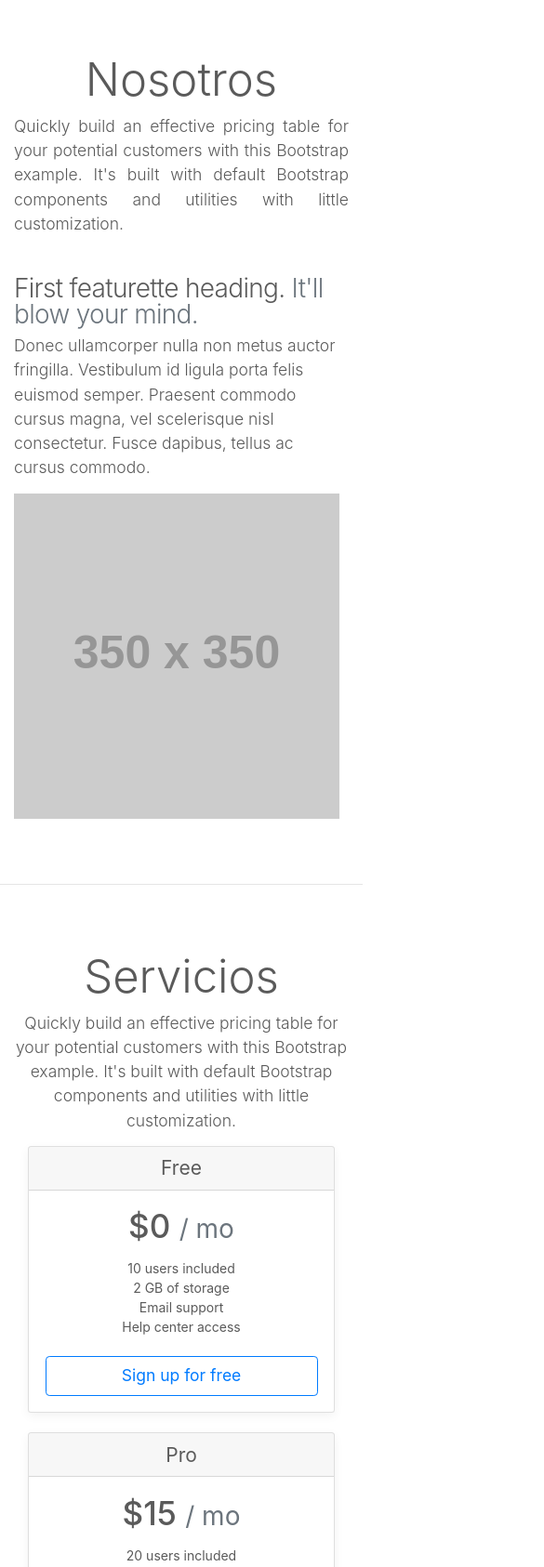
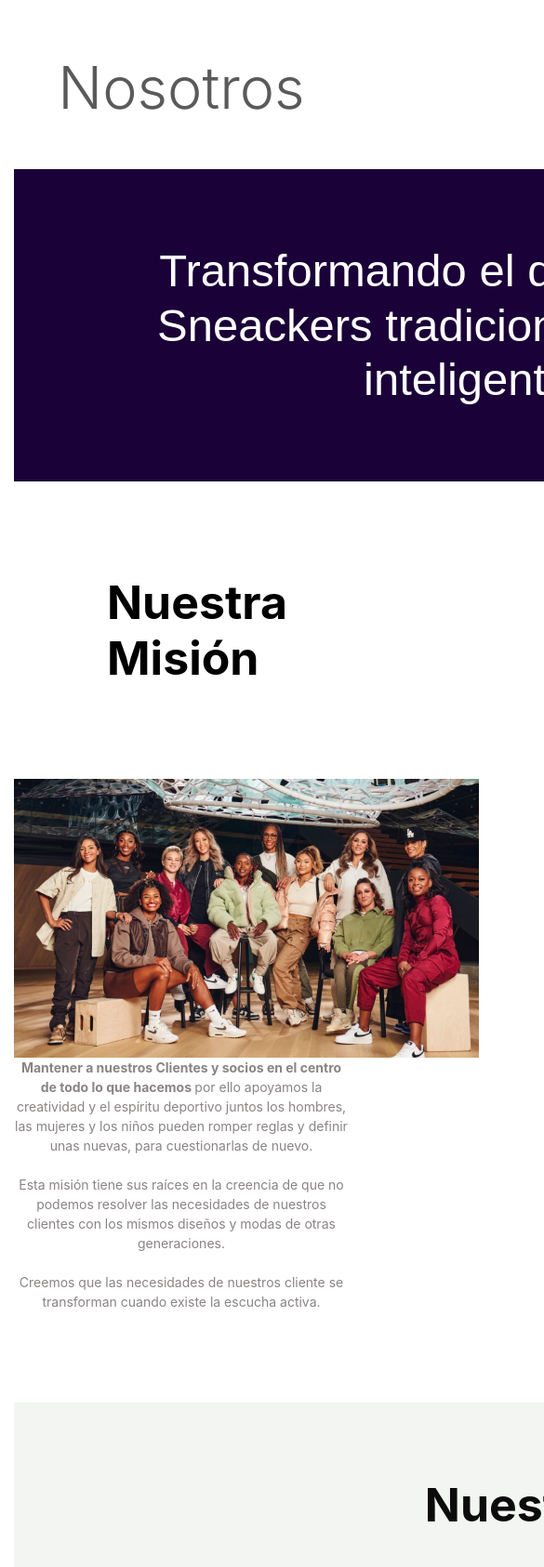
Before and after one commit to BetsyLuz/GRUPO3_ZAPATILLA, a plain HTML site: page index.html in a window 390 px wide. Shown: the part 2140-3826 px from the top of the page at 93% size, 585 px wide, since content can reach past the window. Drawn offline with nearby package versions, Linux system fonts and the light colour scheme; placeholder pictures from the web are drawn by us.

Commit message:
Final DDW Rosa

```diff
--- a/css/estilos.css
+++ b/css/estilos.css
@@ -89,3 +89,61 @@ body {
     margin-top: 7rem;
   }
 }
+  /* nosotros*/
+#contenedor1 {
+  background-color: rgb(26, 2, 56);
+  text-align: center;
+  font-family: sans-serif;
+  color: #ffffff;
+  border-radius: 0px;
+  padding: 80px;
+  width: 1000px;
+  margin: 0px;
+
+}
+.mision{
+  font-weight: bold;
+  color: #000000;
+  text-align: center;
+  font-size: 50px;
+  margin: 100px;
+}
+
+.imgmision{
+
+  width: 500px;
+  height: 300px;
+}
+
+.parrafo {
+color: #8a8484;
+
+}
+
+#historia{
+  background-color: rgba(13, 41, 10, 0.911);
+  text-align: center;
+  color: #f3f2f2;
+  border-radius: 0px;
+  padding: 80px;
+  width: 1280px;
+  margin: 0px;
+}
+.imghistoria{
+
+  width: 1000px;
+  height: 600px;
+  display: inline-block;
+}
+
+.nuestrahistoria{
+  background-color: rgba(241, 245, 240, 0.911);
+  width: 1280px;
+  height: 200px;
+  padding: 80px;
+  font-weight: bold;
+  color: #0c0c0c;
+  text-align: center;
+  font-size: 50px;
+
+}
--- a/index.html
+++ b/index.html
@@ -14,11 +14,11 @@
 <link href="css/servicios.css" rel="stylesheet">
 <style>
     html, body {
-      height: 100%;
+      height: 50%;
     }
 
     .wrapper {
-      min-height: 100%;
+      min-height: 50%;
       display: flex;
       flex-direction: column;
     }
@@ -162,29 +162,34 @@
 
 
             </div>
+           <!-- Secciones de la página nosotros -->
+            <hr class="featurette-divider">
 
-          <hr class="featurette-divider">
+            <div id="Nosotros" class="container my-3">
+              <center><h1 class="display-3" class="nav-link">Nosotros</h1></center><br><br>
+              <div class="pricing-header mx-auto text-center">
+              <h1 id= "contenedor1" class="display-4"><b>Transformando el diseño de tus Sneackers tradicional a diseños inteligentes</b></h1>
+              <h2 class="mision">Nuestra Misión</h2>
+              <h3> </h3>
+            <div>
+             <img src="img/mision.png" class = "imgmision" alt="vision" style="float: left">
+             <br><p class="parrafo"> <b>Mantener a nuestros Clientes y socios en el centro de todo lo que hacemos </b> por ello apoyamos la creatividad y el espíritu deportivo
+              juntos los hombres, las mujeres y los niños pueden romper reglas y definir unas nuevas, para cuestionarlas de nuevo.<br><br>Esta misión tiene sus raíces en la creencia de que no podemos resolver las necesidades de nuestros clientes con los mismos diseños y modas de otras generaciones.
 
-            <div id="nosotros" class="container my-3">
+              <br><br> Creemos que las necesidades de nuestros cliente se transforman cuando existe la escucha activa.</p>
+            </div>
 
+            <div>
+              <br><br><br><br><h2 class="nuestrahistoria">Nuestra Historia</h2>
+              <p id="historia"> En el año 1997, gracias a su carácter emprendedor decidieron montar la empresa de calzado FreeSneackers, marca de calzado para la persona de hoy, de gran calidad, destacado por su comodidad y diseño. FreeSneackers ha tenido desde su lanzamiento una gran acogida, teniendo gran éxito en el mercado nacional e internacional. <br><br>
 
+                La marca se dirige a personas modernas y dinámicas que aman adaptar el estilo chic de sus armarios a un acelerado ritmo de vida, sabiendo combinar refinamiento y confort. FreeSneackers concibe bellos zapatos en una paleta de colores alegres y tendencia, pero también hechos para correr sobre el asfalto sin cansar nuestros pies. Para una buena vida en nuestro tiempo, ¡no te separes de tus FreeSneackers! <br><br>
 
-                <div class="pricing-header mx-auto text-center">
-                    <h1 class="display-4">Nosotros</h1>
-                    <p class="lead text-justify">Quickly build an effective pricing table for your potential customers with this Bootstrap example. It's built with default Bootstrap components and utilities with little customization.</p>
-                </div>
-
-
-                <div class="row featurette mt-5">
-                <div class="col-md-7">
-                    <h2 class="featurette-heading">First featurette heading. <span class="text-muted">It'll blow your mind.</span></h2>
-                    <p class="lead">Donec ullamcorper nulla non metus auctor fringilla. Vestibulum id ligula porta felis euismod semper. Praesent commodo cursus magna, vel scelerisque nisl consectetur. Fusce dapibus, tellus ac cursus commodo.</p>
-                </div>
-                <div class="col-md-5">
-                    <img src="https://via.placeholder.com/350" alt="Imagen de Nosotros">
-                </div>
-                </div>
-
+                Contamos con 4000 m2 destinados a la fabricación y distribucion de calzado, nuestros procesos de calidad junto a la materia prima hacen un producto terminado de muy alta calidad.</p>
+              <img src="img/historia.jpg" class = "imghistoria" alt="vision">
+             </div>
+             <h3 id= "contenedor1" class="display-4"><b>¡Únete a nuestro equipo de ventas!</b><br><br>
+              <button>unirme</button></h3>
 
 
             </div>
```
Also changed, not shown: img/historia.jpg (added), img/mision.png (added).
